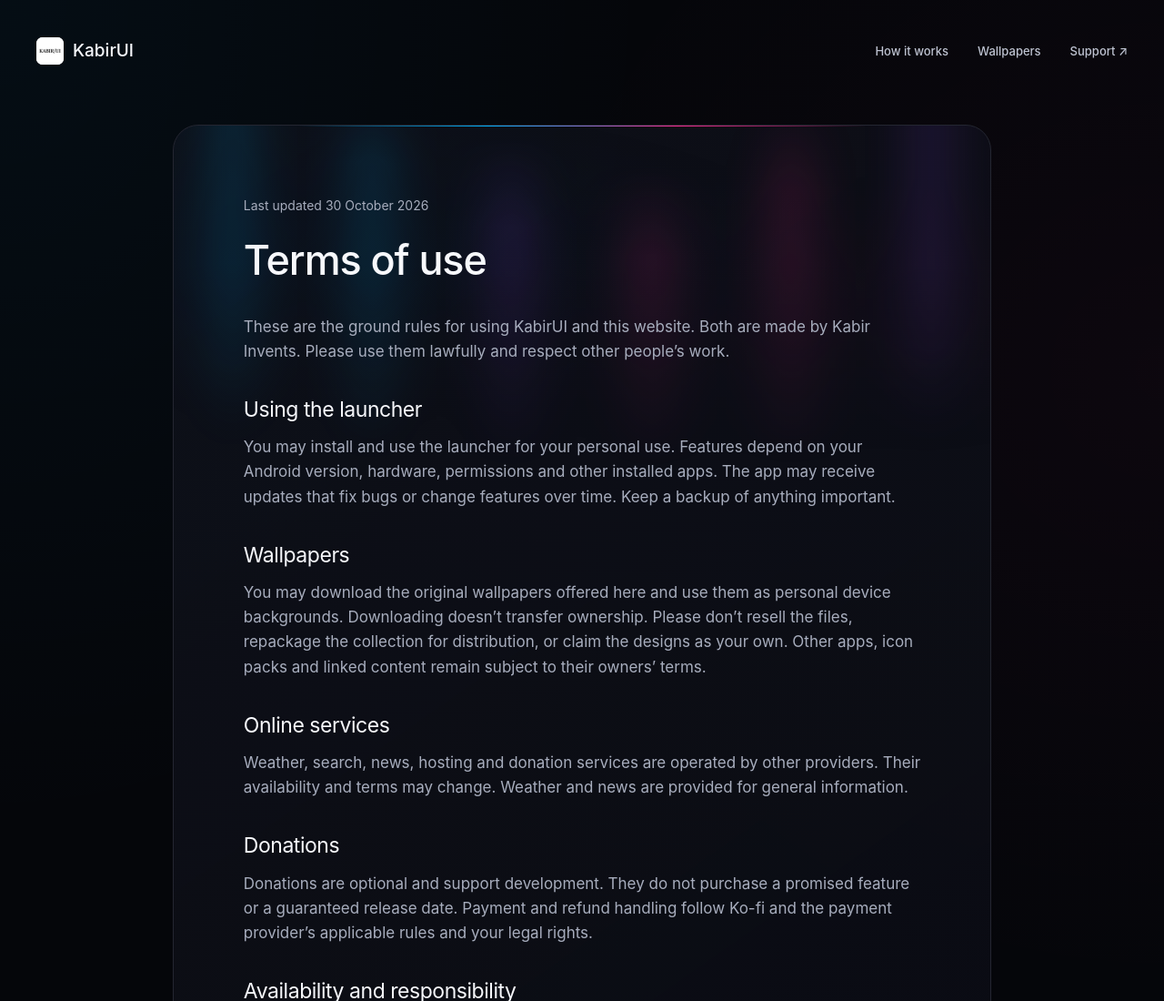
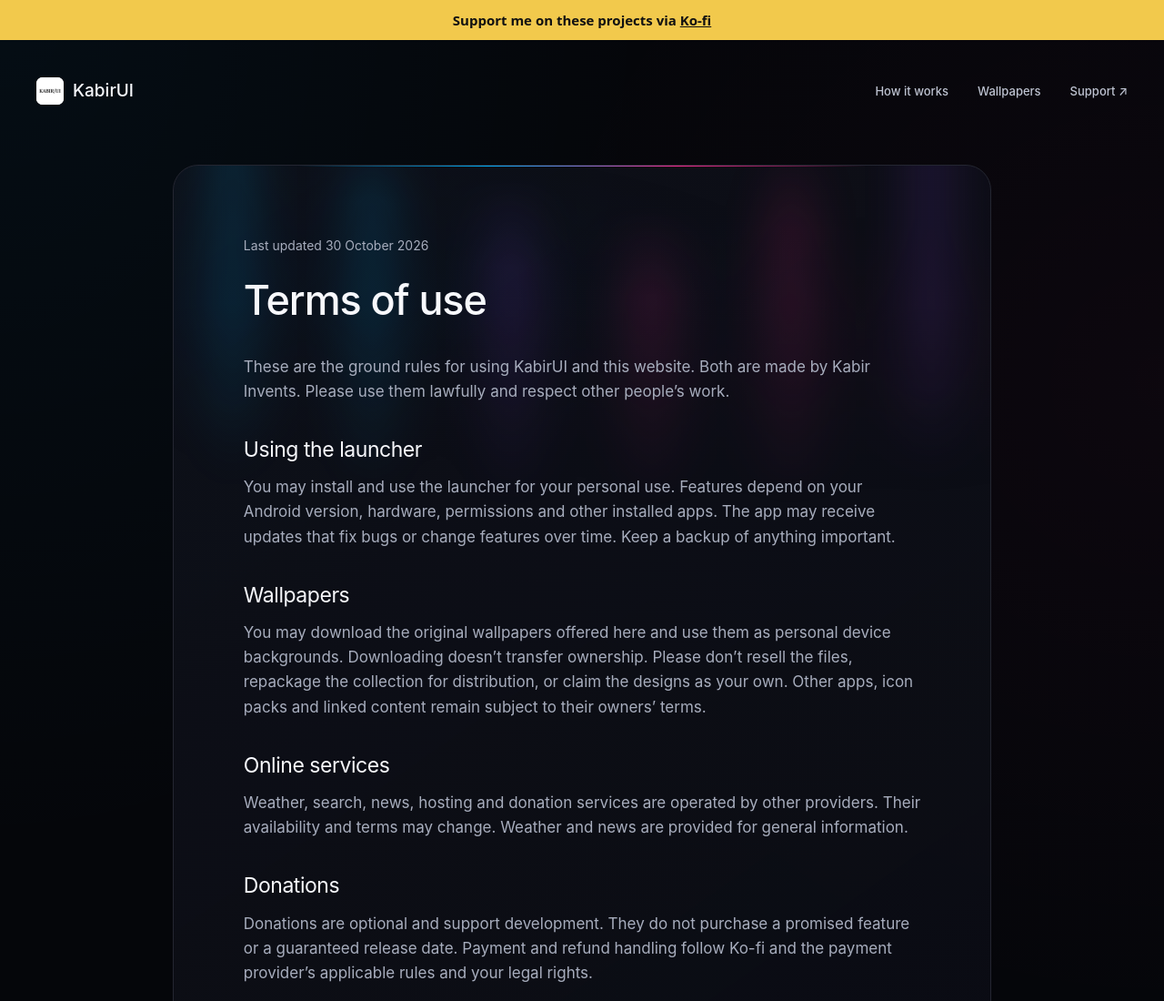
Before and after one commit to kabirgagnejayt-lang/KabirLauncher-Wallpapers, a plain HTML site: page terms.html in a window 1280 px wide. Shown: the top 1100 px of the page at 91% size. Drawn offline with Linux system fonts and the light colour scheme.

Commit message:
Add Ko-fi support banner to top of all KabirUI pages

```diff
--- a/terms.html
+++ b/terms.html
@@ -16,7 +16,8 @@
 <link rel="icon" href="/favicon.ico" sizes="16x16 32x32 48x48" type="image/x-icon"><link rel="icon" href="/assets/favicon-32.png" sizes="32x32" type="image/png">
   <link rel="icon" href="/assets/favicon-192.png" sizes="192x192" type="image/png">
   <link rel="apple-touch-icon" href="/assets/apple-touch-icon.png" sizes="180x180">
-  <link rel="stylesheet" href="style.css"></head><body class="legal-page"><a class="skip-link" href="#main-content">Skip to content</a><header>
+  <link rel="stylesheet" href="style.css"></head><body class="legal-page"><a class="skip-link" href="#main-content">Skip to content</a>
+<div style="background:#f2c94c;color:#111111;text-align:center;padding:10px 16px;font-family:system-ui,sans-serif;font-size:15px;font-weight:600;">Support me on these projects via <a href="https://ko-fi.com/kabirinvents" target="_blank" rel="noopener noreferrer" style="color:#111111;font-weight:800;text-decoration:underline;">Ko-fi</a></div><header>
   <div class="nav-island">
     <a class="brand" href="/"><img class="brand-icon" src="assets/kabirui-icon.png" alt=""><span>KabirUI</span></a>
     <nav aria-label="Primary navigation">
```
Also changed, not shown: delete.html (+1 -1 lines), index.html (+1 -0 lines), privacy.html (+2 -1 lines).
